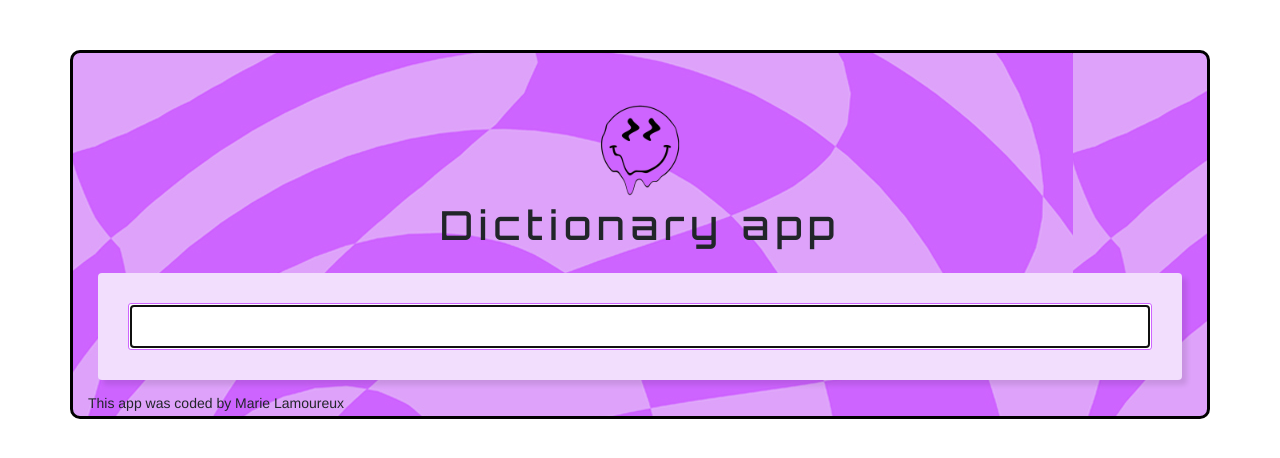
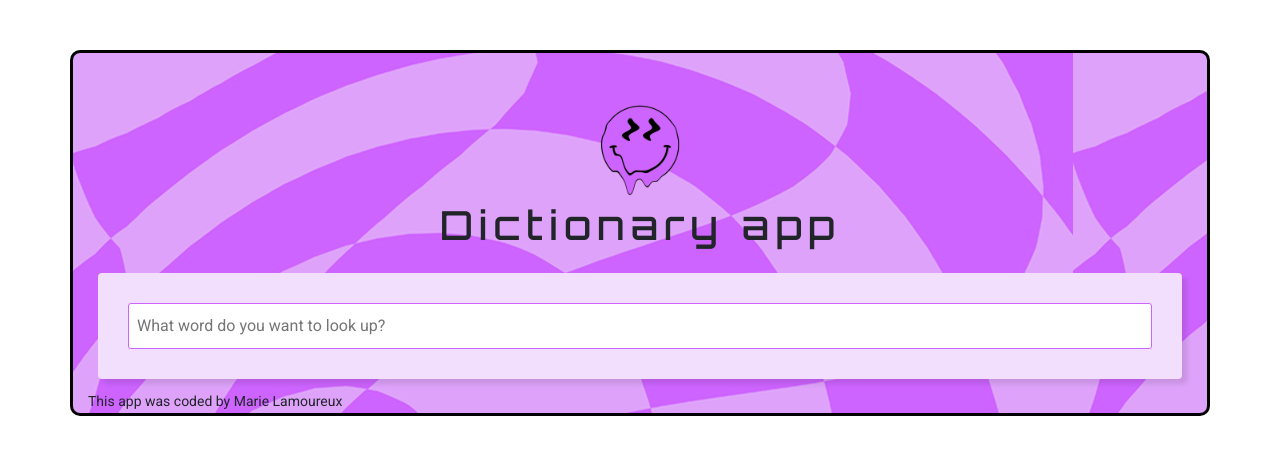
Before and after one commit to lamoureuxmarie/react-dictionary, a React (Create React App) app: page / in a window 1280 px wide. Shown: the top 458 px of the page. Built offline with nearby package versions, Linux system fonts and the light colour scheme; no server answers.

Commit message:
styled Synonyms

```diff
--- a/src/App.css
+++ b/src/App.css
@@ -1,4 +1,5 @@
 @import url('https://fonts.googleapis.com/css2?family=Orbitron:wght@400;500;600;700;900&display=swap');
+@import url('https://fonts.googleapis.com/css2?family=Roboto:wght@400;500;700&display=swap');
 
 h1 {
   font-family: 'Orbitron', sans-serif;
@@ -11,8 +12,7 @@ h2, h3 {
 }
 
 .container {
-  font-family: Helvetica, sans-serif;
-  line-height: 25px;
+  font-family: 'Roboto', sans-serif;
   background-color: #DEA2FA;
   border: solid 3px #000000;
   border-radius: 10px;
--- a/src/Dictionary.js
+++ b/src/Dictionary.js
@@ -41,8 +41,8 @@ function search() {
         return (
     <div className="Dictionary">
     <section>
-    <form onSubmit={handleSubmit}>
-        <input type="search" onChange={handleKeywordChange} autoFocus="false" />
+    <form onSubmit={handleSubmit} autoFocus="false" >
+        <input type="search" onChange={handleKeywordChange} placeHolder="What word do you want to look up?"/>
     </form>
     </section>
     <Results results={results} />
--- /dev/null
+++ b/src/Meaning.css
@@ -0,0 +1,9 @@
+.Meaning h3 {
+    font-size: 20px;
+    font-weight: bold;
+}
+
+.Meaning em {
+    font-size: 14px;
+    color: rgb(120, 120, 120);
+}
--- a/src/Meaning.js
+++ b/src/Meaning.js
@@ -1,5 +1,6 @@
 import React from 'react';
 import Synonyms from './Synonyms';
+import './Meaning.css';
 
 export default function Meaning(props) {
     return (
@@ -11,7 +12,7 @@ export default function Meaning(props) {
                      <p>
                      {definition.definition}
                      <br />
-                     <em>{definition.example}</em>
+                     <em>"{definition.example}"</em>
                      <br />
                      <Synonyms synonyms={definition.synonyms} />
                      </p>
--- a/src/Synonyms.css
+++ b/src/Synonyms.css
@@ -1,3 +1,10 @@
+.Synonyms {
+    margin: 0;
+    padding: 0;
+}
+
 .Synonyms li {
-    display: inline;
+    display: inline-block;
+    padding-right: 10px;
+    font-size: 14px;
 }
```
Also changed, not shown: src/Results.css (added).
